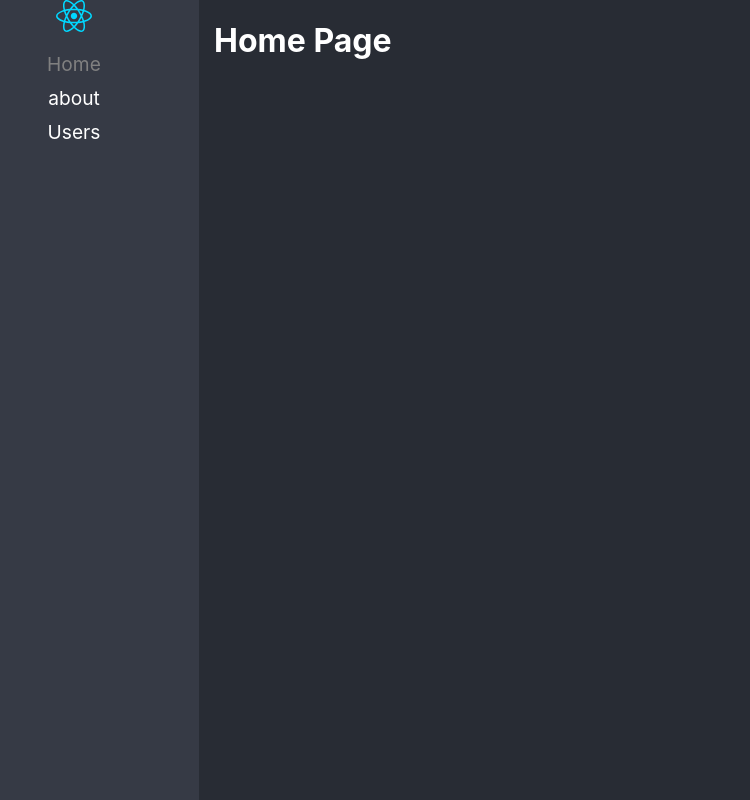
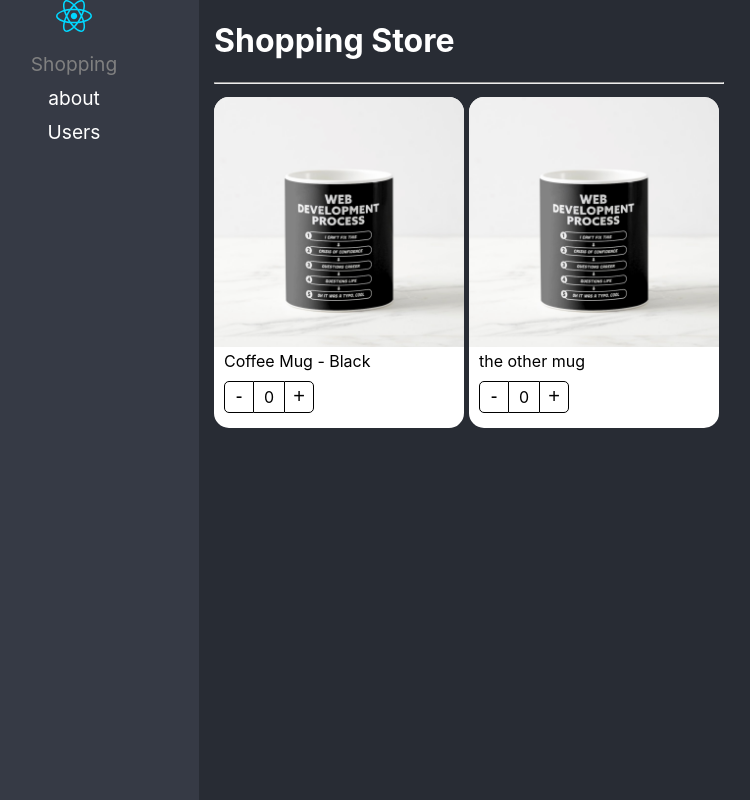
Before and after one commit to abiezerm/react-adv-vite, a React (Vite) app: page /home in a window 1280 px wide. Shown: the whole page, without its empty margins (51-801 px from the left). Built offline with nearby package versions, Linux system fonts and the light colour scheme.

Commit message:
component cmpound ready

```diff
--- /dev/null
+++ b/src/02-components-patterns/components/ProductButtons.tsx
@@ -0,0 +1,20 @@
+import { useContext } from "react";
+import { ProductContext } from ".";
+
+import styles from '../styles/styles.module.css'
+
+export const ProductButtons = () => {
+
+    const { increaseBy, counter} = useContext(ProductContext);
+
+    return (
+        <div className={ styles.buttonsContainer}>
+            <button className={ styles.buttonMinus } onClick={() => increaseBy(-1)}> - </button>
+
+            <div className={ styles.countLabel }> { counter } </div>
+
+            <button className={ styles.buttonAdd } onClick={() => increaseBy(+1)}> + </button>
+
+        </div>
+    )
+}
--- /dev/null
+++ b/src/02-components-patterns/components/ProductCard.tsx
@@ -0,0 +1,22 @@
+import { createContext } from 'react';
+
+import styles from '../styles/styles.module.css'
+import { useProduct } from '../hooks/useProduct'
+import { ProductContextProps, ProductCardProps } from '../interfaces/interfaces';
+
+export const ProductContext = createContext({} as ProductContextProps);
+const { Provider } = ProductContext;
+
+export const ProductCard = ({ children, product }: ProductCardProps) => {
+
+    const { counter, increaseBy } = useProduct()
+
+    return (
+        <Provider value={{ product, counter, increaseBy}}>
+            <div className={ styles.productCard }>
+                { children }
+            </div>
+        </Provider>
+
+    )
+}
--- /dev/null
+++ b/src/02-components-patterns/components/ProductImage.tsx
@@ -0,0 +1,23 @@
+import { useContext } from "react";
+
+import { ProductContext } from "./ProductCard";
+
+import noImage from '../assets/no-image.jpg'
+import styles from '../styles/styles.module.css'
+
+export const ProductImage = ({ image = ''}) => {
+    const { product } = useContext(ProductContext);
+    let imageSrc: string;
+
+    if( image ) {
+        imageSrc = image;
+    } else if( product.image ) {
+        imageSrc = product.image;
+    } else {
+        imageSrc = noImage;
+    }
+
+    return (
+        <img className={ styles.productImg } src={ imageSrc } alt="Product Image" />
+    )
+}
--- /dev/null
+++ b/src/02-components-patterns/components/ProductTitle.tsx
@@ -0,0 +1,15 @@
+import { useContext } from "react";
+import { ProductContext } from "./ProductCard";
+
+import styles from '../styles/styles.module.css'
+
+export const ProductTitle = ({ title}: {title: string}) => {
+
+    const { product } = useContext(ProductContext);
+
+    return (
+        <span className={ styles.productDescription }>
+        { title ? title : product.title }
+        </span>
+    )
+}
--- /dev/null
+++ b/src/02-components-patterns/components/index.ts
@@ -0,0 +1,15 @@
+import { ProductImage } from '.'
+import { ProductButtons } from './ProductButtons'
+import { ProductCard as productCardHOC } from './ProductCard'
+import { ProductTitle } from './ProductTitle'
+
+export * from './ProductButtons'
+export { ProductContext } from './ProductCard'
+export * from './ProductImage'
+export * from './ProductTitle'
+
+export const ProductCard = Object.assign(productCardHOC, {
+    Title: ProductTitle,
+    Image: ProductImage,
+    Buttons: ProductButtons,
+})
--- /dev/null
+++ b/src/02-components-patterns/hooks/useProduct.ts
@@ -0,0 +1,15 @@
+import { useState } from "react"
+
+export const useProduct = () => {
+
+    const [counter, setCounter] =  useState(0)
+
+    const increaseBy = (value: number) => {
+        setCounter(prev => Math.max(prev + value, 0))
+    }
+
+    return {
+        counter,
+        increaseBy
+    }
+}
--- /dev/null
+++ b/src/02-components-patterns/interfaces/interfaces.ts
@@ -0,0 +1,18 @@
+import { ReactElement } from "react";
+
+export interface Product {
+    id: string,
+    title: string,
+    image?: string
+}
+
+export interface ProductCardProps {
+    product: Product;
+    children?: ReactElement | ReactElement[];
+}
+
+export interface ProductContextProps {
+    counter: number,
+    increaseBy: (value: number) => void
+    product: Product,
+}
--- /dev/null
+++ b/src/02-components-patterns/pages/ShoppingPage.tsx
@@ -0,0 +1,31 @@
+import { ProductButtons, ProductCard, ProductImage, ProductTitle } from "../components"
+
+const product = {
+    id: '1',
+    title: 'Coffee Mug - Black',
+    image: './coffee-mug.png'
+}
+
+export const ShoppingPage = () => {
+    return (
+        <div>
+            <h1>Shopping Store</h1>
+            <hr />
+
+            <div style={{ display: 'flex', flexDirection: 'row', flexWrap: 'wrap'}}>
+                <ProductCard product={product} >
+                    <ProductImage />
+                    <ProductTitle title="" />
+                    <ProductButtons />
+                </ProductCard>
+
+                <ProductCard product={product} >
+                    <ProductCard.Image />
+                    <ProductCard.Title title="the other mug" />
+                    <ProductCard.Buttons />
+                </ProductCard>
+            </div>
+
+        </div>
+    )
+}
--- /dev/null
+++ b/src/02-components-patterns/styles/styles.module.css
@@ -0,0 +1,62 @@
+
+
+.productCard {
+    background-color: white;
+    border-radius: 15px;
+    color: black;
+    padding-bottom: 5px;
+    width: 250px;
+    margin-right: 5px;
+    margin-top: 5px;
+}
+
+.productImg {
+    border-radius: 15px 15px 0px 0px;
+    width: 100%;
+}
+
+.productDescription {
+    margin: 10px;
+}
+
+.buttonsContainer {
+    margin: 10px;
+    display: flex;
+    flex-direction: row;
+}
+
+.buttonMinus {
+    cursor: pointer;
+    background-color: transparent;
+    border: 1px solid black;
+    border-radius: 5px 0px 0px 5px;
+    font-size: 20px;
+    width: 30px;
+}
+
+.buttonMinus:hover {
+    background-color: rgba(0, 0, 0, 0.1);
+}
+
+.countLabel {
+    border-bottom: 1px solid black;
+    border-top: 1px solid black;
+    font-size: 16px;
+    height: 25px;
+    padding-top: 5px;
+    text-align: center;
+    width: 30px;
+}
+
+.buttonAdd {
+    cursor: pointer;
+    background-color: transparent;
+    border: 1px solid black;
+    border-radius: 0px 5px 5px 0px;
+    font-size: 20px;
+    width: 30px;
+}
+
+.buttonAdd:hover {
+    background-color: rgba(0, 0, 0, 0.1);
+}
--- a/src/routes/Navigation.tsx
+++ b/src/routes/Navigation.tsx
@@ -1,6 +1,7 @@
 import { BrowserRouter, NavLink, Navigate, Route, Routes } from "react-router-dom"
 
 import logo from '../assets/react.svg'
+import { ShoppingPage } from "../02-components-patterns/pages/ShoppingPage"
 
 export const Navigation = () => {
     return (
@@ -10,7 +11,7 @@
                     <img src={logo} alt="react logo" />
                     <ul>
                         <li>
-                            <NavLink to="/home" className={ ({isActive}) => isActive ? 'nav-active' : ''}>Home</NavLink>
+                            <NavLink to="/home" className={ ({isActive}) => isActive ? 'nav-active' : ''}>Shopping</NavLink>
                         </li>
                         <li>
                             <NavLink to="/about" className={ ({isActive}) => isActive ? 'nav-active' : ''}>about</NavLink>
@@ -23,7 +24,7 @@
 
                 <Routes>
                     <Route path="about" element={<h1>About Page</h1>} />
-                    <Route path="home" element={<h1>Home Page</h1>} />
+                    <Route path="home" element={ <ShoppingPage />} />
                     <Route path="users" element={<h1>USers Page</h1>} />
 
                     <Route path="/*" element={ <Navigate to="/home" replace />} />
```
Also changed, not shown: public/coffee-mug.png (added), src/02-components-patterns/assets/no-image.jpg (added).
